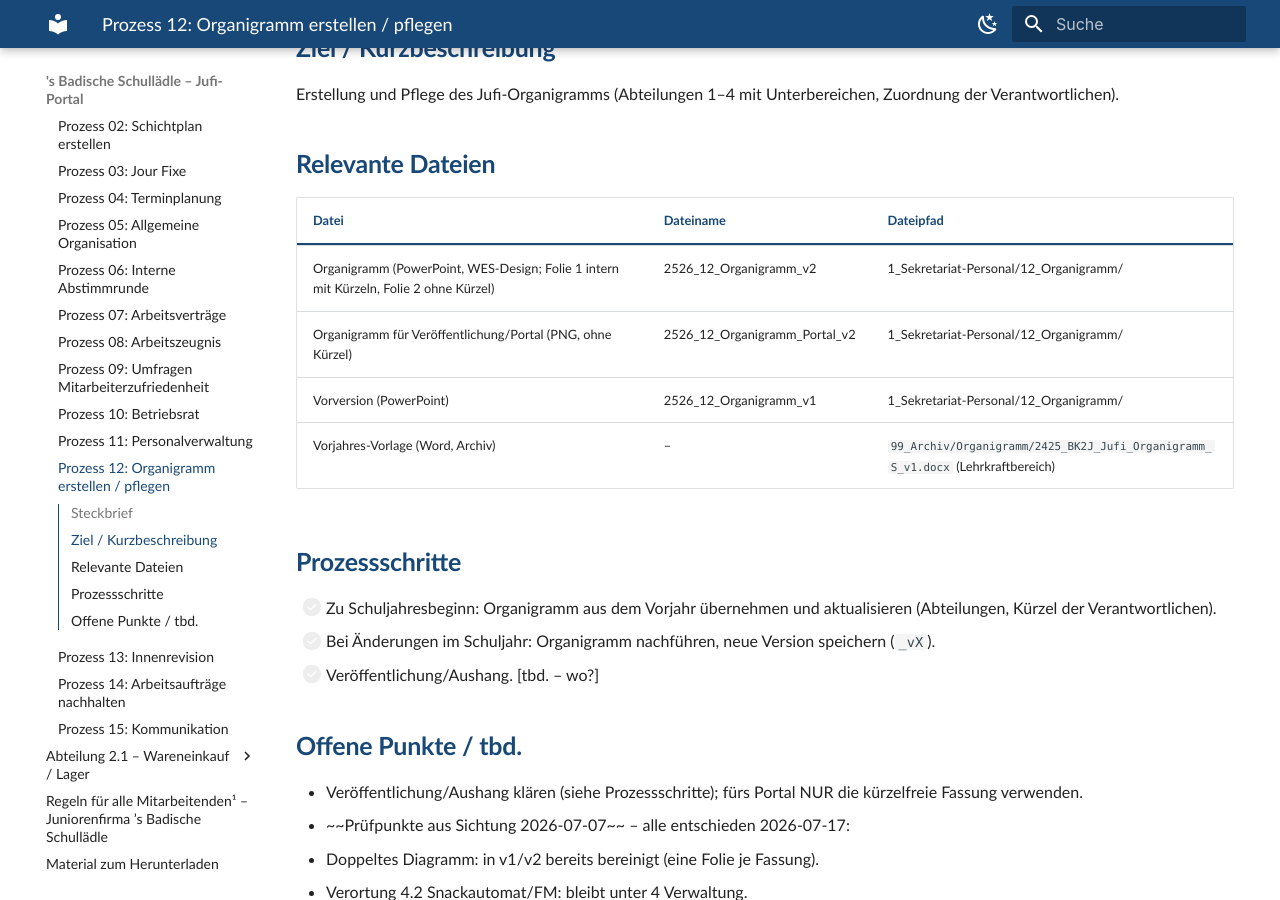
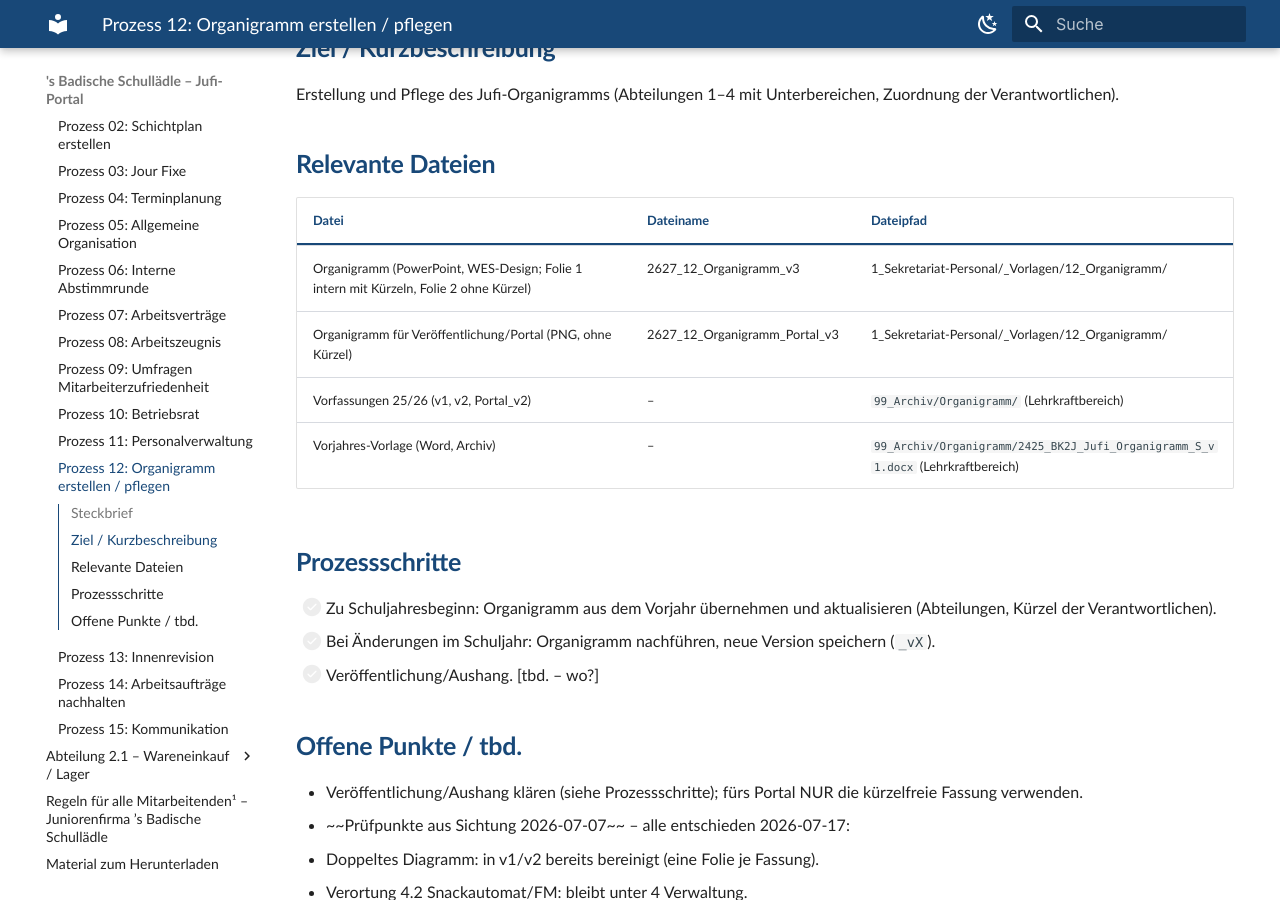
Before and after one commit to ocin-ai/jufi-portal, an MkDocs documentation site: the page built from docs/abteilung-1/P12_Organigramm.md, in a window 1280 px wide and 900 px high, scrolled down 531 px. Built offline with MkDocs 1.6.1 and Material for MkDocs 9.7.7, drawn with Linux system fonts in a browser that asks for light colours.

Commit message:
Portal aktualisiert 19.09.2026 17:39

```diff
--- a/docs/abteilung-1/P12_Organigramm.md
+++ b/docs/abteilung-1/P12_Organigramm.md
@@ -19,9 +19,9 @@ Erstellung und Pflege des Jufi-Organigramms (Abteilungen 1–4 mit Unterbereiche
 
 | Datei | Dateiname | Dateipfad |
 | --- | --- | --- |
-| Organigramm (PowerPoint, WES-Design; Folie 1 intern mit Kürzeln, Folie 2 ohne Kürzel) | 2526_12_Organigramm_v2 | 1_Sekretariat-Personal/12_Organigramm/ |
-| Organigramm für Veröffentlichung/Portal (PNG, ohne Kürzel) | 2526_12_Organigramm_Portal_v2 | 1_Sekretariat-Personal/12_Organigramm/ |
-| Vorversion (PowerPoint) | 2526_12_Organigramm_v1 | 1_Sekretariat-Personal/12_Organigramm/ |
+| Organigramm (PowerPoint, WES-Design; Folie 1 intern mit Kürzeln, Folie 2 ohne Kürzel) | 2627_12_Organigramm_v3 | 1_Sekretariat-Personal/_Vorlagen/12_Organigramm/ |
+| Organigramm für Veröffentlichung/Portal (PNG, ohne Kürzel) | 2627_12_Organigramm_Portal_v3 | 1_Sekretariat-Personal/_Vorlagen/12_Organigramm/ |
+| Vorfassungen 25/26 (v1, v2, Portal_v2) | – | `99_Archiv/Organigramm/` (Lehrkraftbereich) |
 | Vorjahres-Vorlage (Word, Archiv) | – | `99_Archiv/Organigramm/2425_BK2J_Jufi_Organigramm_S_v1.docx` (Lehrkraftbereich) |
 
 ## Prozessschritte
```
Also changed, not shown: docs/abteilung-1/P02_Schichtplaene.md (+1 -1 lines), docs/abteilung-1/P07_Arbeitsvertraege.md (+1 -2 lines), docs/abteilung-1/P08_Arbeitszeugnis.md (+1 -1 lines), docs/abteilung-2-1/00_Allgemeine-Hinweise.md (+0 -6 lines).
